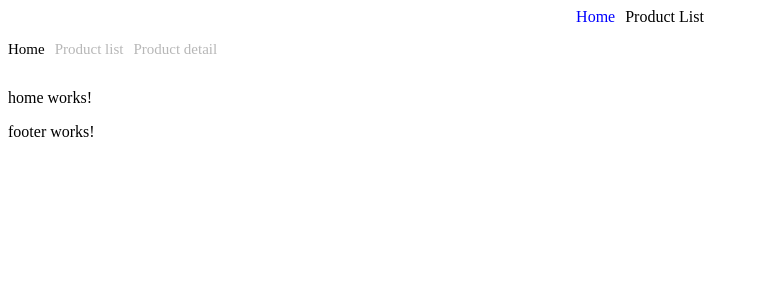
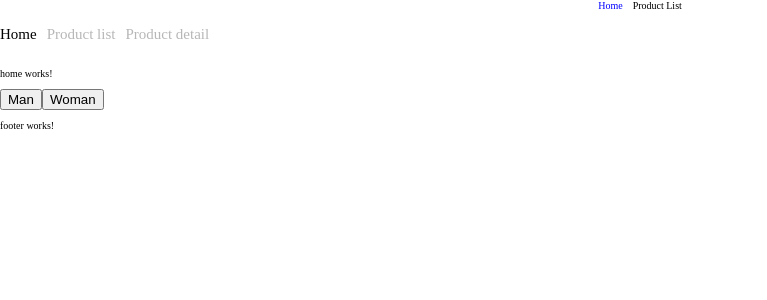
Before and after one commit to vlcoscar8/Angular--Sneakers-ecommerce, an Angular app: page / in a window 1280 px wide. Shown: the top 300 px of the page, without its empty margins (0-767 px from the left). Built offline with nearby package versions, Linux system fonts and the light colour scheme.

Commit message:
product list dinamic

```diff
--- a/src/app/app-routing.module.ts
+++ b/src/app/app-routing.module.ts
@@ -10,7 +10,7 @@ const routes: Routes = [
       import('src/app/pages/home/home.module').then((m) => m.HomeModule),
   },
   {
-    path: 'product-list',
+    path: 'product-list/:genre',
     loadChildren: () =>
       import('src/app/pages/product-list/product-list.module').then(
         (m) => m.ProductListModule
--- a/src/app/pages/home/home.component.html
+++ b/src/app/pages/home/home.component.html
@@ -1 +1,3 @@
 <p>home works!</p>
+<button [routerLink]="['/product-list', 'Man']">Man</button>
+<button [routerLink]="['/product-list', 'Woman']">Woman</button>
--- a/src/app/pages/home/home.component.ts
+++ b/src/app/pages/home/home.component.ts
@@ -3,13 +3,10 @@ import { Component, OnInit } from '@angular/core';
 @Component({
   selector: 'app-home',
   templateUrl: './home.component.html',
-  styleUrls: ['./home.component.scss']
+  styleUrls: ['./home.component.scss'],
 })
 export class HomeComponent implements OnInit {
+  constructor() {}
 
-  constructor() { }
-
-  ngOnInit(): void {
-  }
-
+  ngOnInit(): void {}
 }
--- a/src/app/pages/home/home.module.ts
+++ b/src/app/pages/home/home.module.ts
@@ -1,3 +1,4 @@
+import { RouterModule } from '@angular/router';
 import { SharedModule } from './../../shared/shared.module';
 import { NgModule } from '@angular/core';
 import { CommonModule } from '@angular/common';
@@ -7,6 +8,6 @@ import { HomeComponent } from './home.component';
 
 @NgModule({
   declarations: [HomeComponent],
-  imports: [CommonModule, HomeRoutingModule, SharedModule],
+  imports: [CommonModule, HomeRoutingModule, SharedModule, RouterModule],
 })
 export class HomeModule {}
--- a/src/app/pages/product-list/product-list.component.scss
+++ b/src/app/pages/product-list/product-list.component.scss
@@ -1,5 +1,6 @@
 .gallery {
   display: flex;
   justify-content: center;
+  flex-wrap: wrap;
   gap: 10px;
 }
--- a/src/app/pages/product-list/product-list.component.ts
+++ b/src/app/pages/product-list/product-list.component.ts
@@ -1,3 +1,4 @@
+import { ActivatedRoute } from '@angular/router';
 import { products } from './../../shared/components/product/config/product.config';
 import { IProduct } from './../../shared/components/product/model/product.model';
 import { Component, OnInit } from '@angular/core';
@@ -8,9 +9,17 @@ import { Component, OnInit } from '@angular/core';
   styleUrls: ['./product-list.component.scss'],
 })
 export class ProductListComponent implements OnInit {
-  public products: IProduct[] = products as IProduct[];
+  public products?: IProduct[];
 
-  constructor() {}
+  constructor(private activatedRoute: ActivatedRoute) {}
 
-  ngOnInit(): void {}
+  ngOnInit(): void {
+    this.activatedRoute.params.subscribe(async (e) => {
+      const genre = e['genre'];
+      const response = await fetch(
+        `https://sneakersecommerceapi.vercel.app//products?genre=${genre}`
+      );
+      this.products = await response.json();
+    });
+  }
 }
--- a/src/styles.scss
+++ b/src/styles.scss
@@ -1 +1,8 @@
-/* You can add global styles to this file, and also import other style files */
+html {
+  font-size: 62.5%;
+}
+
+body {
+  margin: 0;
+  padding: 0;
+}
```
